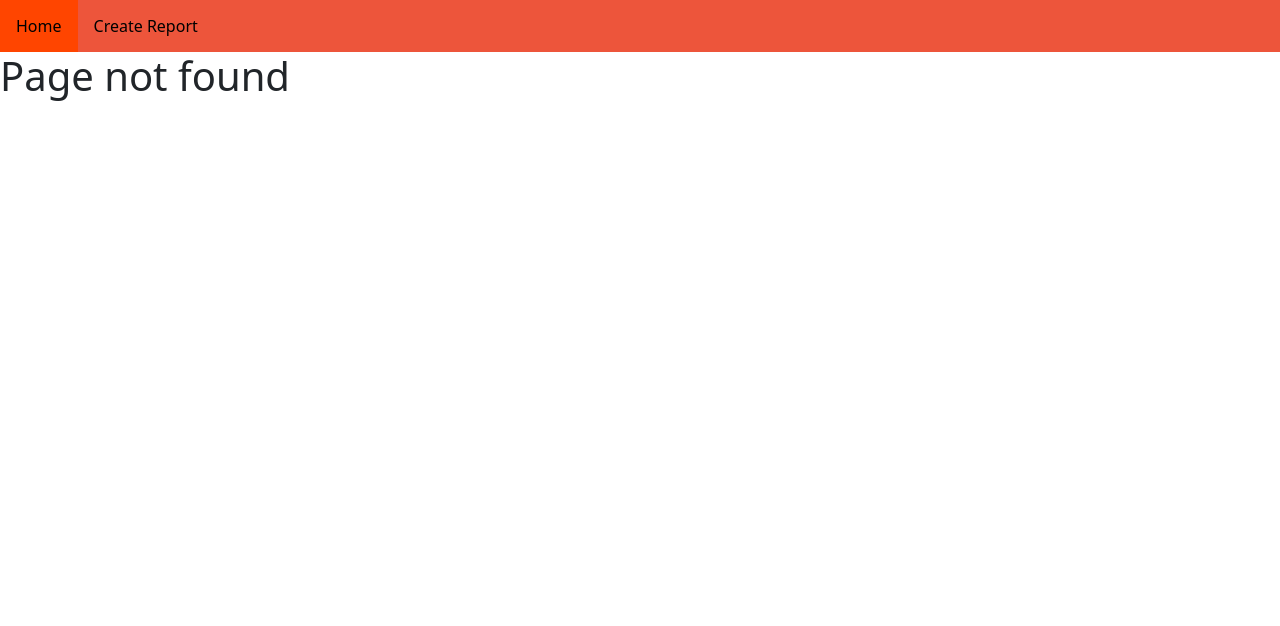
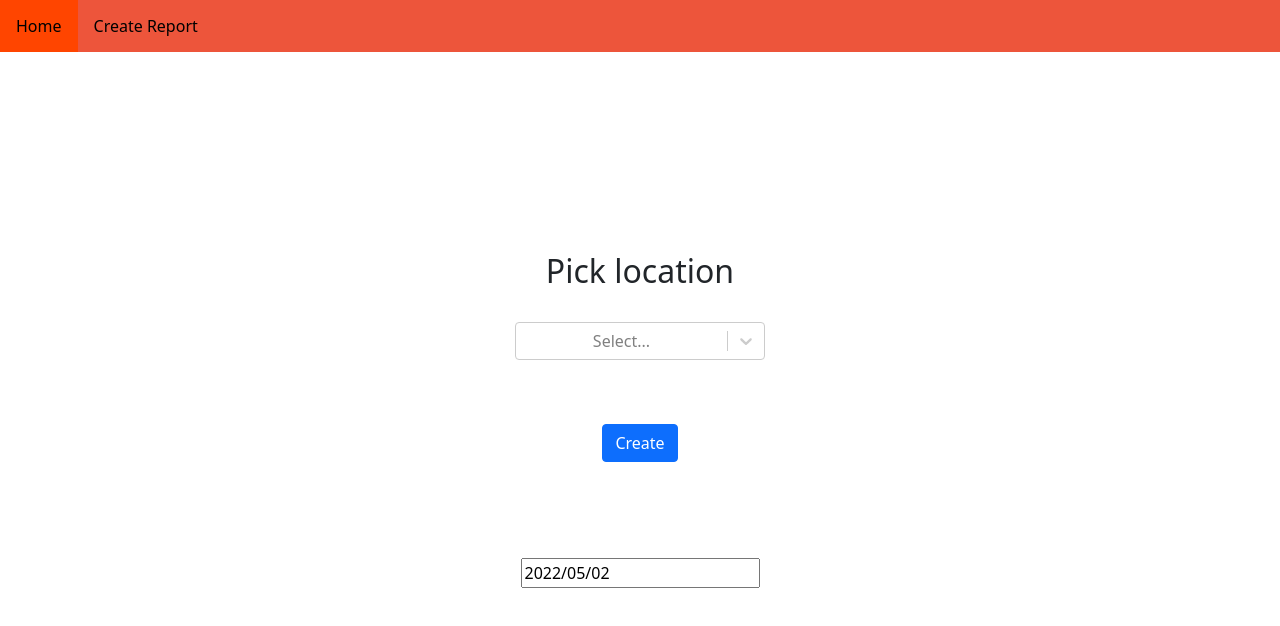
Before and after one commit to Janussr/Papp_insights_frontend, a React (Create React App) app: page /createReport in a window 1280 px wide. Before the commit this address had no page. Shown: the top 626 px of the page. Built offline with nearby package versions, Linux system fonts and the light colour scheme; no server answers.

Commit message:
Typo refactor

```diff
--- a/src/App.js
+++ b/src/App.js
@@ -3,8 +3,9 @@ import { Routes, Route } from 'react-router-dom'
 import Header from './components/Header';
 import Home from './components/Home';
 import NoMatch from './components/NoMatch';
-import ReportPage from './components/ReportPage';
+import CreateReport from './components/CreateReport';
 import Tester from './components/Tester';
+import Reports from './components/Reports';
 
 function App() {
 
@@ -14,8 +15,9 @@ function App() {
       <Routes>
         <Route path='/' element={<Home />} />
         <Route path='*' element={<NoMatch />} />
-        <Route path='create-report' element={<ReportPage/>} />
+        <Route path='createReport' element={<CreateReport/>} />
         <Route path='tester' element={<Tester/>} />
+        <Route path='reports' element={<Reports/>} />
       </Routes>
     </div >
   );
--- a/src/components/ReportPage.js
+++ b/src/components/CreateReport.js
@@ -14,7 +14,7 @@ import uuid from 'react-uuid'
 
 //npm install react-date-range might have to use this if datepicker doesnt work.
 
-const ReportPage = () => {
+const CreateReport = () => {
   const [report, setReport] = useState({});
   const [statusMessage, setStatusMessage] = useState("");
   const [parkingAreas, setParkingAreas] = useState([]);
@@ -124,4 +124,4 @@ const handleChange = (e) => {
 }
 
 
-export default ReportPage
+export default CreateReport
--- a/src/components/Header.js
+++ b/src/components/Header.js
@@ -7,7 +7,7 @@ const Header = () => {
             <ul className='header'>
                 <li><NavLink activeclassname='active' to='/'>Home</NavLink></li>
 
-                <li> <NavLink activeclassname='active' to='/create-report'>Create Report</NavLink></li>
+                <li> <NavLink activeclassname='active' to='/createReport'>Create Report</NavLink></li>
             </ul>
         </div >
 
--- /dev/null
+++ b/src/components/Reports.js
@@ -0,0 +1,9 @@
+const Reports = () => {
+    return (
+      <div>
+        <h1>Page not found</h1>
+      </div>
+    )
+  }
+
+  export default Reports
```
